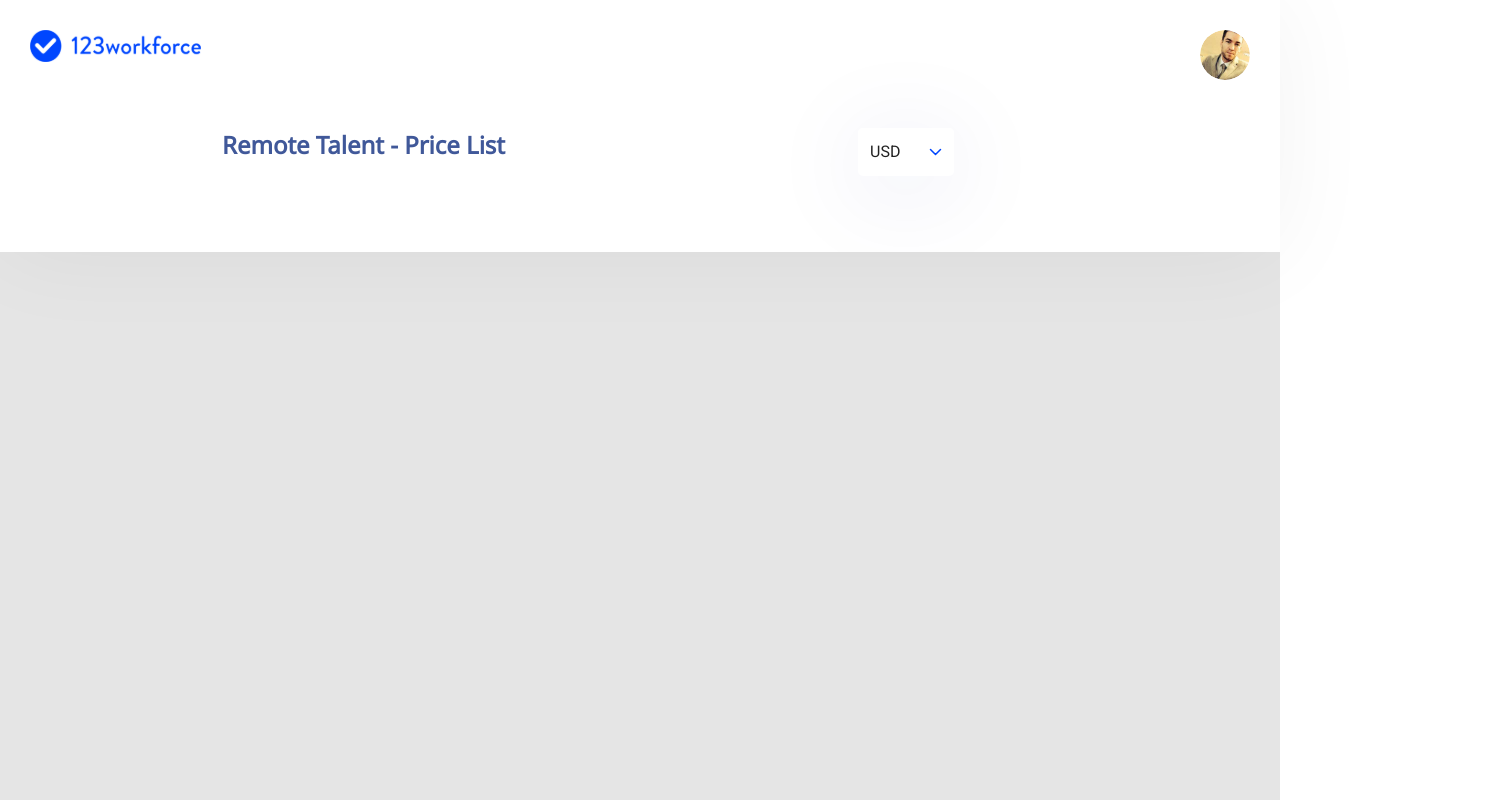
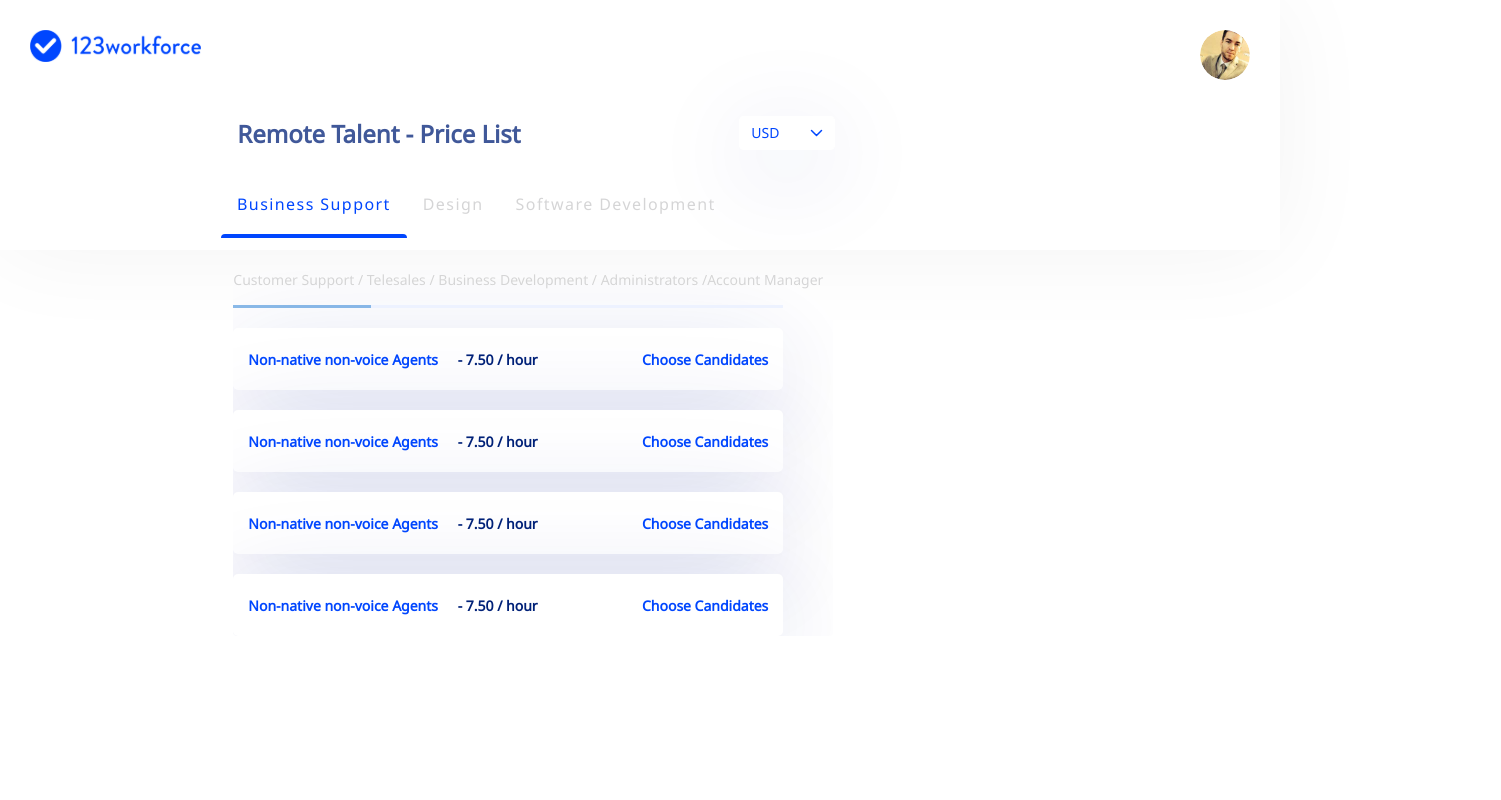
Before and after one commit to nishad-bdg/pricing-new, a Vue app: page / in a window 1280 px wide. Shown: the whole page, 1501 px wide, since content can reach past the window. Built offline with nearby package versions, Linux system fonts and the light colour scheme.

Commit message:
pricing updated

```diff
--- a/src/App.vue
+++ b/src/App.vue
@@ -1,25 +1,143 @@
 <template>
-  <v-app style="background: #e5e5e5">
-    <AppNavbar />
-    <v-main> </v-main>
+  <v-app style="">
+    <AppNavbar :tabs.sync="tabs" :currentTab.sync= "currentTab" />
+    <v-main>
+      <AppBody :tabs="tabs" :currentTab="currentTab" />
+    </v-main>
   </v-app>
 </template>
 
 <script>
 import AppNavbar from "@/components/AppNavbar";
+import AppBody from "@/components/AppBody";
 export default {
   name: "App",
 
   components: {
     AppNavbar,
+    AppBody,
   },
 
   data: () => ({
-    //
+    currentTab: {
+      id: 1,
+      title: "Business Support",
+      pills: "business-support",
+      breadcrumb:
+        "Customer Support / Telesales / Business Development / Administrators /Account Manager",
+      description: [
+        {
+          id: 1,
+          title: "Non-native non-voice Agents",
+          time: "7.50 / hour",
+        },
+        {
+          id: 2,
+          title: "Non-native non-voice Agents",
+          time: "7.50 / hour",
+        },
+        {
+          id: 3,
+          title: "Non-native non-voice Agents",
+          time: "7.50 / hour",
+        },
+        {
+          id: 4,
+          title: "Non-native non-voice Agents",
+          time: "7.50 / hour",
+        },
+      ],
+    },
+    tabs: [
+      {
+        id: 1,
+        title: "Business Support",
+        pills: "business-support",
+        breadcrumb:
+          "Customer Support / Telesales / Business Development / Administrators /Account Manager",
+        description: [
+          {
+            id: 1,
+            title: "Non-native non-voice Agents",
+            time: "7.50 / hour",
+          },
+          {
+            id: 2,
+            title: "Non-native non-voice Agents",
+            time: "7.50 / hour",
+          },
+          {
+            id: 3,
+            title: "Non-native non-voice Agents",
+            time: "7.50 / hour",
+          },
+          {
+            id: 4,
+            title: "Non-native non-voice Agents",
+            time: "7.50 / hour",
+          },
+        ],
+      },
+      {
+        id: 2,
+        title: "Design",
+        pills: "design",
+        breadcrumb: "Design",
+        description: [
+          {
+            id: 5,
+            title: "Graphic Design",
+            time: "15 / hour",
+          },
+          {
+            id: 6,
+            title: "Illustration",
+            time: "20 / hour",
+          },
+          {
+            id: 7,
+            title: "UI/UX Design",
+            time: "25 / hour",
+          },
+          {
+            id: 8,
+            title: "Motion/ interaction ",
+            time: "25 / hour",
+          },
+        ],
+      },
+      {
+        id: 3,
+        title: "Software Development",
+        pills: "software-development",
+        breadcrumb: "Software Development",
+        description: [
+          {
+            id: 9,
+            title: "Non-native non-voice Agents",
+            time: "7.50 / hour",
+          },
+          {
+            id: 10,
+            title: "Non-native non-voice Agents",
+            time: "7.50 / hour",
+          },
+          {
+            id: 11,
+            title: "Non-native non-voice Agents",
+            time: "7.50 / hour",
+          },
+          {
+            id: 12,
+            title: "Non-native non-voice Agents",
+            time: "7.50 / hour",
+          },
+        ],
+      },
+    ],
   }),
 };
 </script>
 
 <style>
-@import url("https://fonts.googleapis.com/css2?family=Noto+Sans&display=swap");
 </style>
--- /dev/null
+++ b/src/components/AppBody.vue
@@ -0,0 +1,106 @@
+<template>
+  <v-container fluid>
+    <div class="header-container ml-xl-12">
+      <v-row>
+        <v-col xl="4" lg="6" offset-xl="1" offset-lg="2">
+          <v-card class="pa-2" flat color="transparent">
+            <v-tabs-items v-model="tab" style="background: transparent">
+              <v-tab-item>
+                <div class="breadcrumb">
+                  {{ currentTab.breadcrumb }}
+                </div>
+                <div class="progress-bar mt-4">
+                  <v-progress-linear
+                    value="25"
+                    background-color="#EDF2FF"
+                    height="3"
+                    class="custom-progressbar"
+                  ></v-progress-linear>
+                </div>
+
+                <div
+                  class="custom-card mt-5"
+                  v-for="item in currentTab.description"
+                  :key="item.id"
+                >
+                  <div class="card-title">
+                    {{item.title}} <span class="ml-lg-4">- {{item.time}} </span>
+                  </div>
+
+                  <div class="card-title">Choose Candidates</div>
+                </div>
+              </v-tab-item>
+            </v-tabs-items>
+          </v-card>
+        </v-col>
+      </v-row>
+    </div>
+  </v-container>
+</template>
+<script>
+export default {
+  name: "AppBody",
+  props: {
+    tabs: {
+      type: Array,
+    },
+    currentTab: {
+      type: Object,
+    },
+  },
+  data() {
+    return {
+      tab: 0,
+    };
+  },
+};
+</script>
+<style scoped lang="scss">
+.header-container {
+  .breadcrumb {
+    font-family: "Noto Sans" !important;
+    font-style: normal;
+    font-weight: 500;
+    font-size: 14px;
+    line-height: 19px;
+    color: #d5d5d6;
+  }
+
+  .custom-progressbar {
+    max-width: 550px !important;
+  }
+  .custom-card {
+    padding: 15px;
+    width: 550px;
+    height: 62px;
+    left: 260px;
+    top: 204px;
+    background: #ffffff;
+    box-shadow: 0px 20px 100px rgba(0, 43, 156, 0.15);
+    border-radius: 5px;
+    display: flex;
+    flex-direction: row;
+    align-items: center;
+    justify-content: space-between;
+
+    .card-title {
+      font-family: "Noto Sans" !important;
+      font-style: normal;
+      font-weight: 600;
+      font-size: 14px;
+      line-height: 19px;
+      color: #0046fe;
+      span {
+        color: #002178 !important;
+      }
+    }
+  }
+}
+</style>
+
+<style lang="scss">
+.v-progress-linear__determinate.primary {
+  background: #0046fe !important;
+  opacity: 0.5;
+}
+</style>
--- a/src/components/AppNavbar.vue
+++ b/src/components/AppNavbar.vue
@@ -12,7 +12,9 @@
         <!-- profile pic -->
       </div>
 
-      <div class="header-container">
+      <div class="header-container ml-xl-12">
+        <v-row>
+          <v-col xl="5" lg="6"  offset-xl="1" offset-lg="2">
             <div class="header-flex">
               <div class="nav-header">Remote Talent - Price List</div>
               <div>
@@ -24,6 +26,7 @@
                   item-value="id"
                   v-model="currency"
                   flat
+                  hide-details
                 >
                   <template v-slot:append>
                     <img src="../assets/images/dropdown-arrow.svg" alt="" />
@@ -31,6 +34,28 @@
                 </v-select>
               </div>
             </div>
+            <!-- tabs -->
+            <v-tabs
+              background-color="transparent"
+              slider-color="#0046FE"
+              show-arrows
+              class="ml-xl-n4 ml-lg-n4 mt-10"
+              style="position: absolute"
+              v-model="tab"
+            >
+              <v-tab
+                class="tab-text"
+                active-class="tab-text-active"
+                v-for="i in tabs"
+                :key="i.id"
+                :href="'#' + i.pills"
+                @click="changeTab(i)"
+                >{{ i.title }}</v-tab
+              >
+            </v-tabs>
+            <!-- tabs -->
+          </v-col>
+        </v-row>
       </div>
     </div>
   </v-container>
@@ -38,8 +63,17 @@
 <script>
 export default {
   name: "AppNavbar",
+  props: {
+    tabs: {
+      type: Array,
+    },
+    currentTab: {
+      type: Object,
+    },
+  },
   data() {
     return {
+      tab: 0,
       currency: 1,
       currencies: [
         { id: 1, title: "USD" },
@@ -51,13 +85,19 @@ export default {
       ],
     };
   },
+  methods: {
+    changeTab(tab) {
+      console.log(tab)
+      this.$emit("update:currentTab", tab);
+    },
+  },
 };
 </script>
 <style scoped lang="scss">
 .app-navbar {
   background-color: #ffffff;
   box-shadow: 0px 0px 100px rgba(0, 0, 0, 0.05);
-  min-height: 252px;
+  min-height: 250px;
   padding: 30px;
 
   .logo-container {
@@ -66,25 +106,12 @@ export default {
     justify-content: space-between;
   }
   .header-container {
-    margin-left: 12rem;
-    width: 50%;
-    margin-top: 3rem;
-    @media screen and (min-width: 1264px) and (max-width: 1903px) {
-      width: 60%;
-    }
-    @media screen and (min-width: 767px) and (max-width: 959px) {
-      width: 80%;
-    }
-
-    @media screen and (max-width: 959px) {
-      width: 100%;
-      margin-left: auto;
-      margin-right: auto;
-    }
+    margin-top: 36px;
     .header-flex {
       display: flex;
       flex-direction: row;
       justify-content: space-between;
+      align-items: center;
     }
     .nav-header {
       font-family: "Noto Sans" !important;
@@ -101,13 +128,33 @@ export default {
       box-shadow: 0px 20px 100px rgba(0, 43, 156, 0.15) !important;
       border-radius: 5px !important;
     }
+    .tab-text {
+      font-family: "Noto Sans" !important;
+      font-style: normal;
+      font-weight: 500 !important;
+      font-size: 16px;
+      line-height: 22px;
+      color: #d5d5d6 !important;
+      text-transform: capitalize;
+      margin-top: -20px;
+    }
+    .tab-text-active {
+      font-family: "Noto Sans" !important;
+      font-style: normal;
+      font-weight: 500 !important;
+      font-size: 16px;
+      line-height: 22px;
+      color: #0046fe !important;
+      text-transform: capitalize;
+    }
   }
 }
 </style>
 
 <style lang="scss">
+@import url("https://fonts.googleapis.com/css2?family=Noto+Sans&display=swap");
 .v-menu__content {
-  margin-top: 48px !important;
+  margin-top: 34px !important;
   background: #ffffff;
   box-shadow: 0px 20px 100px rgba(0, 43, 156, 0.15) !important;
   border-radius: 0px 0px 5px 5px !important;
@@ -120,4 +167,21 @@ export default {
   line-height: 16px;
   color: #0046fe;
 }
+.v-text-field.v-text-field--solo .v-input__control {
+  min-height: 34px !important;
+}
+.v-tabs-slider {
+  min-height: 4px !important;
+  border-radius: 10px 10px 0px 0px !important;
+  width: 80%;
+  margin-top: -2px;
+}
+.theme--light.v-select .v-select__selection--comma {
+  font-family: "Noto Sans" !important;
+  font-style: normal;
+  font-weight: 500;
+  font-size: 14px !important;
+  line-height: 16px;
+  color: #0046fe !important;
+}
 </style>
```
Lines whose indentation alone changed are shown as unchanged.
